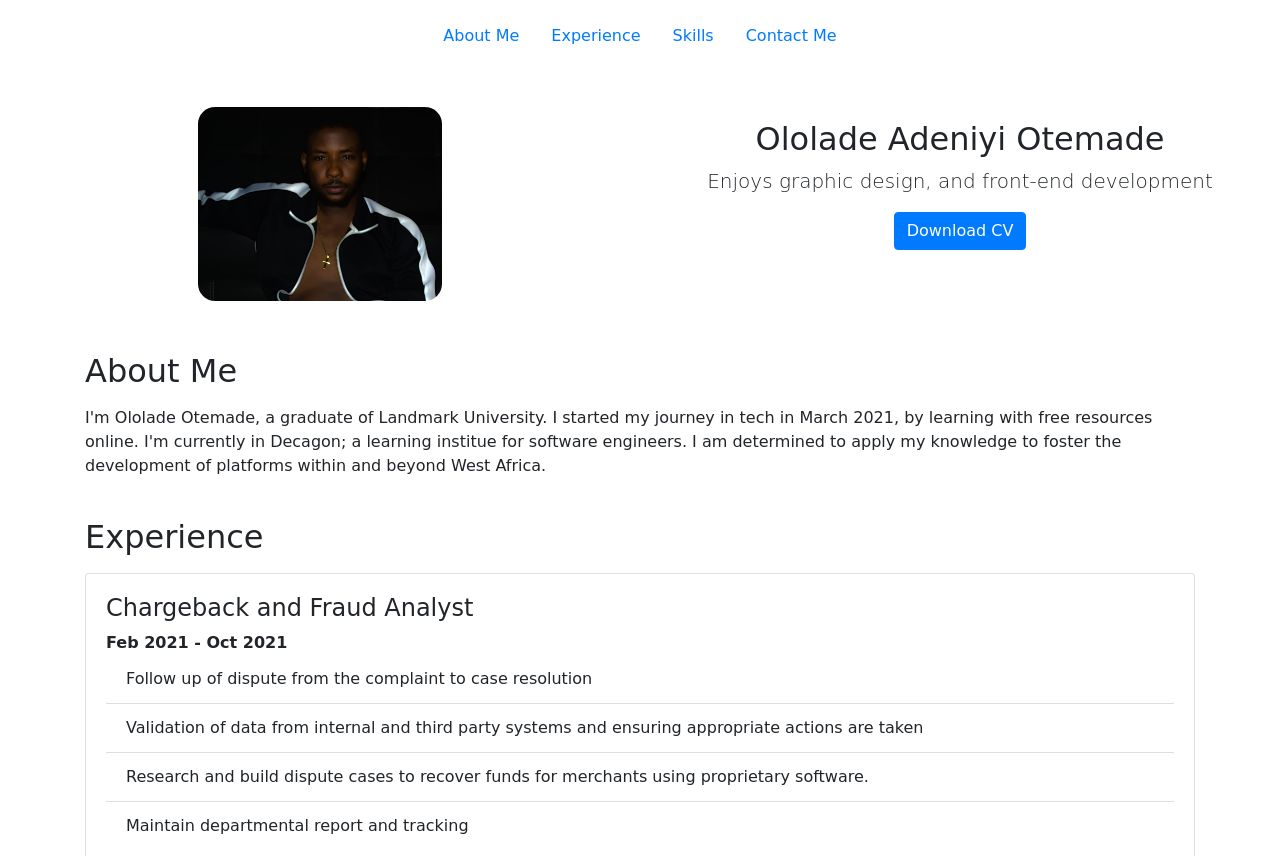
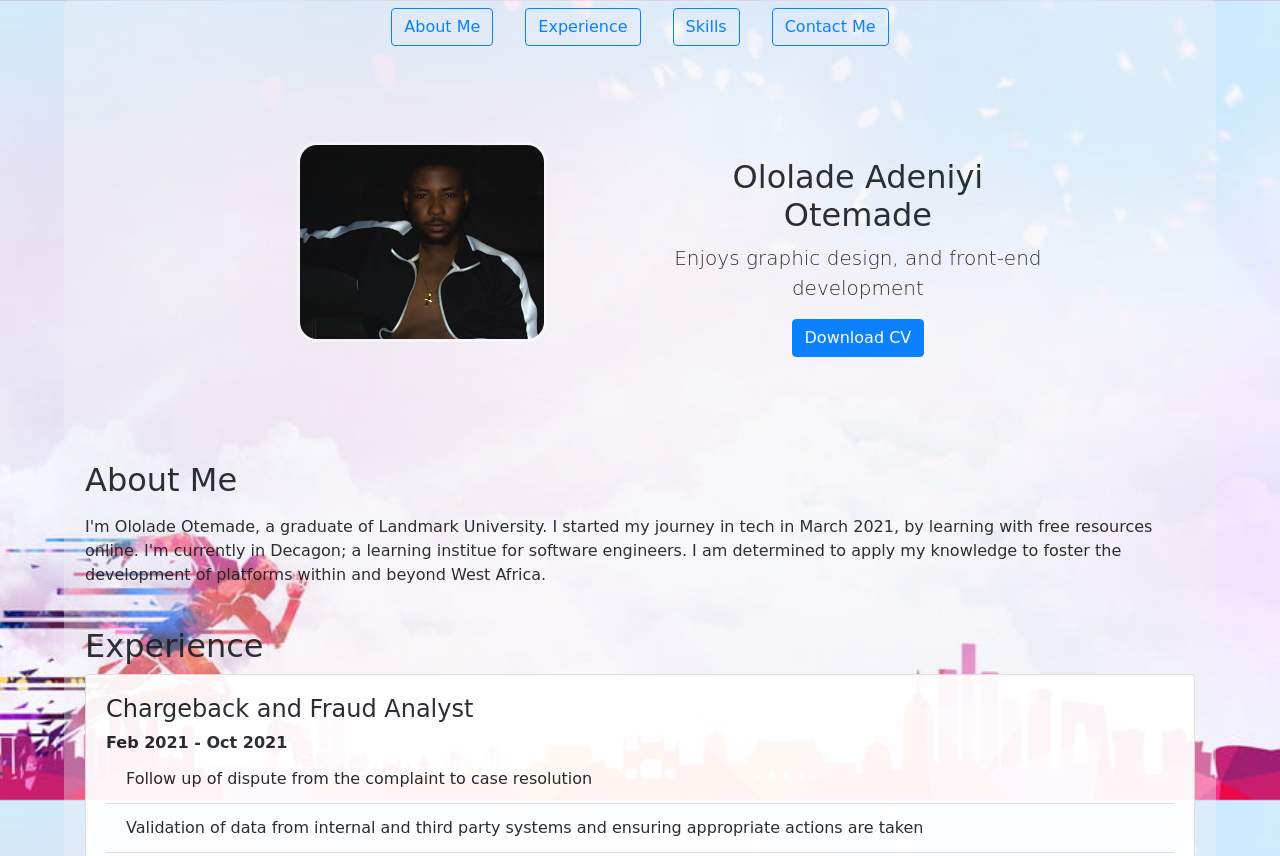
Before and after one commit to iamLolade/Portfolio_SP, a plain HTML site: page index.html in a window 1280 px wide. Shown: the top 856 px of the page. Drawn offline with nearby package versions, Linux system fonts and the light colour scheme; a web font is replaced by a local one.

Commit message:
Updated background features

```diff
--- a/index.html
+++ b/index.html
@@ -8,7 +8,7 @@
          float: right;
         }
         .thick-black-border {
-            border-color: white;
+            border-color: rgba(255, 255, 255, 0.404);
             border-width: 3px;
             border-style: solid;
             border-radius: 20px;
@@ -44,21 +44,21 @@
     <title>Portfolio</title>
   </head>
   <body>
-
+    <div class="box">
         <!--Navigation bar-->
     <nav>
-        <ul class="nav nav-pills justify-content-center mt-3">
+        <ul class="nav nav-pills justify-content-center mt-6">
             <li class="nav-item">
-              <a class="nav-link" href="#about">About Me</a>
+              <a class="nav-link" href="#about"><button class="btn btn-outline-primary">About Me</button></a>
             </li>
             <li class="nav-item">
-              <a class="nav-link" href="#experience">Experience</a>
+              <a class="nav-link" href="#experience"><button class="btn btn-outline-primary">Experience</button></a>
             </li>
             <li class="nav-item">
-              <a class="nav-link" href="#skills">Skills</a>
+              <a class="nav-link" href="#skills"><button class="btn btn-outline-primary">Skills</button></a>
             </li>
             <li class="nav-item">
-                <a class="nav-link" href="#">Contact Me</a>
+                <a class="nav-link" href="#"><button class="btn btn-outline-primary">Contact Me</button></a>
             </li>
           </ul>
     </nav>
@@ -89,7 +89,7 @@
 
         <!--Experience-->
         <div id="experience">
-            <h2 class="mb-3">Experience</h2>
+            <h2 class="mb-6">Experience</h2>
             <div class="card mb-3">
                 <div class="card-body">
                     <h4>Chargeback and Fraud Analyst</h4>
@@ -128,10 +128,12 @@
                 </div>
             </div>
         </div>
-
+        <hr/>
+        <div class="container-fluid">
           <!--Skills-->
-        <div id="skills">
         <h2>Skills</h2>
+        <div class="row mb-6" id="skills">
+            <div class="col-md-12" style="width: 100%;">
                 <div class="card mb-3">
                     <div class="card-body">
                         <h4>Front-end</h4>
@@ -159,6 +161,8 @@
                           </ul>
                     </div>
                 </div>
+            </div>
+            <div class="col-md-12" style="width: 100%">
                 <div class="card mb-3">
                     <div class="card-body">
                         <h4>Design</h4>
@@ -189,5 +193,13 @@
                 </div>
             </div>
         </div>
+
+       <!--Contact Me-->
+        <div id="contact" class="mb-6">
+          <h2 class="mb-3">Contact Me</h2>
+        </div>
+        </div>
+    </div>
+    </div>
   </body>
 </html>
--- a/style.css
+++ b/style.css
@@ -1,14 +1,30 @@
 /* Global Properties */
-/* html {
+html {
   scroll-behavior: smooth;
-} */
+}
 
 body {
     /*background: #1f2235;*/
     font-family: "Baloo Tamma 2", cursive;
+    background: url("trial2.jpg") no-repeat fixed;
+    background-size: cover;
   }
 
-  /* Main Heading Font */
-  .m-heading {
+/* Main Heading Font */
+.m-heading {
     font-family: "Roboto Slab", serif;
   }
+
+/* Add a background color*/
+.box {
+    background-color: #f2f2f262;
+    opacity: 0.95;
+    width: 90%;
+    margin: auto;
+    border-radius: 5px;
+  }
+  .container-fluid {
+
+    padding: 40px;
+    width: 80%;
+  }
```
Also changed, not shown: image/image.jpg (added), image/images.jpg (added), image/img.jpg (added), image/smash-3.jpg (added), image/starwars.jpg (added), image/trial.jpg (added), trial2.jpg (added), 1 other file. Lines whose indentation alone changed are shown as unchanged.
